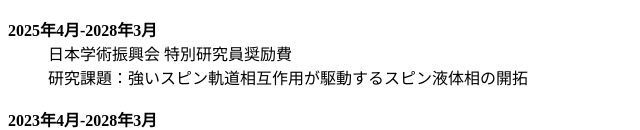
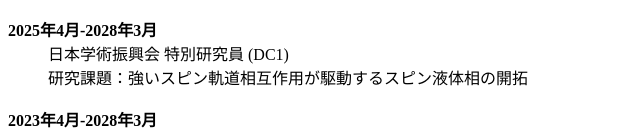
Before and after one commit to hidehiro-saito/hidehiro-saito.github.io, a plain HTML site: page CV.html in a window 1280 px wide. Shown: the part 674-804 px from the top of the page, 0-640 px from the left. Drawn offline with Linux system fonts and the light colour scheme.

Commit message:
Add files via upload

```diff
--- a/CV.html
+++ b/CV.html
@@ -48,7 +48,7 @@
                 <dl>
                     <dt><b>2025年4月-2028年3月</b></dt>
                     <dd>
-                        日本学術振興会 特別研究員奨励費
+                        日本学術振興会 特別研究員 (DC1)
                     </dd>
                     <dd>
                         研究課題：強いスピン軌道相互作用が駆動するスピン液体相の開拓
```
